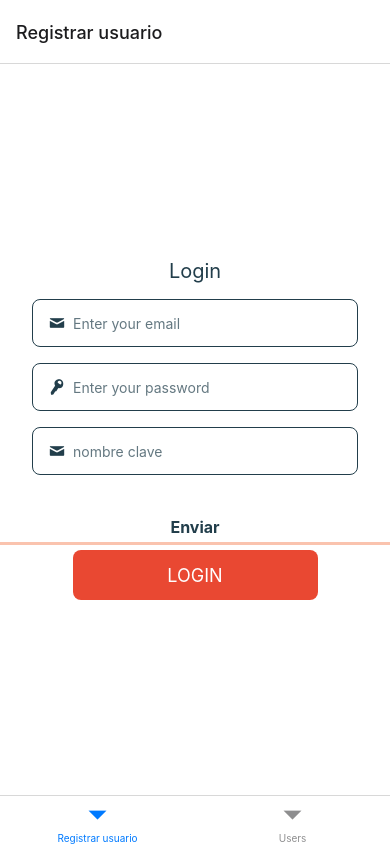
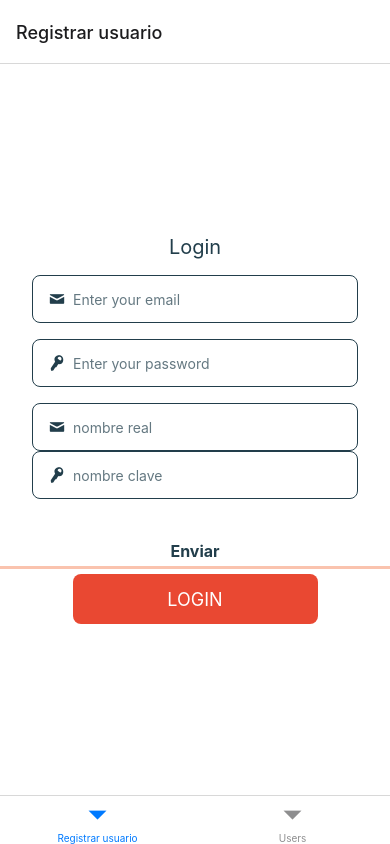
Before and after one commit to Atzel73/expoFireBaseCRUD, a React Native app: screen / in a window 390 px wide. Built offline with nearby package versions, Linux system fonts and the light colour scheme.

Commit message:
login config

```diff
--- a/Screens/screenLogin/login.js
+++ b/Screens/screenLogin/login.js
@@ -12,10 +12,10 @@ import { set } from 'firebase/database';
 
 export default function Login() {
   const [userName, setUserName] = useState("");
-
+  const [userNick, setUserNick] = useState("");
   const setData = () => {
-    setDocName(userName);
-    console.log("Enviado con exito", userName)
+    setDocName(userName, userNick);
+    console.log("Enviado con exito", userName, userNick)
   }
 
 
@@ -77,11 +77,17 @@ export default function Login() {
               value={values.password}
             />
           </View>
+
           <View style={{ paddingHorizontal: 32, marginBottom: 16, width: "100%" }}>
+
             <TextInput
-              icon="mail"
+            icon="mail"
+            placeholder="nombre real"
+            onChangeText={(text) => setUserNick(text)}/>
+            <TextInput
+              icon="key"
               placeholder="nombre clave"
-              onChangeText={(text) => setUserName({ userName: text })} />
+              onChangeText={(text) => setUserName(text)} />
           </View>
 
 
@@ -99,7 +105,6 @@ export default function Login() {
             onPress={setData}>
             <Text style={{ color: "#223e4b", fontSize: 16, fontWeight: "bold", marginTop: 16, textAlign: 'center' }}>
               Enviar
-
             </Text>
           </TouchableOpacity>
           <Button label="Login" onPress={handleSubmit} />
```
